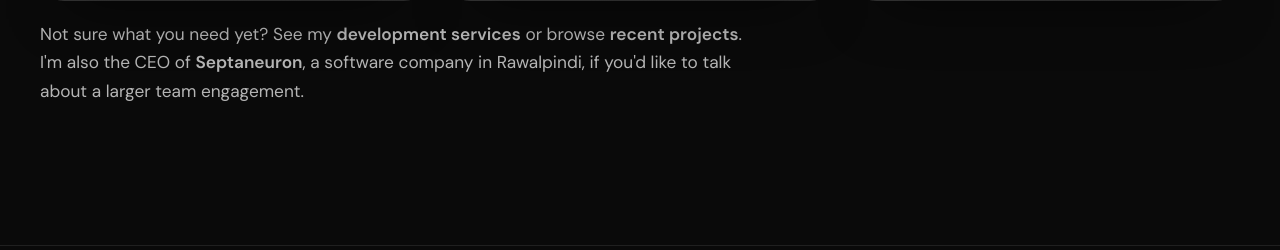
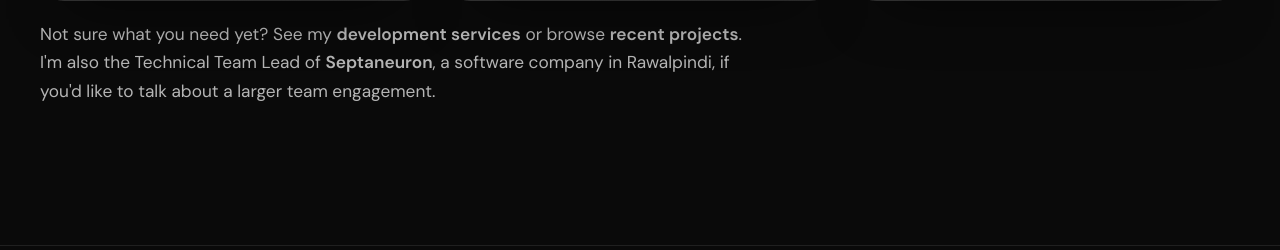
Before and after one commit to muhammadsouman7/my-portfolio, a Flask app: page /contact in a window 1280 px wide. Shown: the part 1133-1383 px from the top of the page. Run offline with Flask 3, Linux system fonts and the light colour scheme.

Commit message:
Update job title from CEO to Technical Team Lead

```diff
--- a/templates/contact.html
+++ b/templates/contact.html
@@ -62,6 +62,6 @@ Souman | Hire a Full Stack & AI Developer", "description": "Contact page of Muha
         </div>
     </div>
     <p class="lead reveal">Not sure what you need yet? See my <a href="{{ url_for('services') }}" class="link-inline"><strong>development services</strong></a> or browse <a href="{{ url_for('projects') }}" class="link-inline"><strong>recent projects</strong></a>. I'm also the
-        CEO of <a href="https://septaneuron.com/" target="_blank" rel="noopener" class="link-inline"><strong>Septaneuron</strong></a>, a software company in Rawalpindi, if you'd like to talk about a larger team engagement.</p>
+        Technical Team Lead of <a href="https://septaneuron.com/" target="_blank" rel="noopener" class="link-inline"><strong>Septaneuron</strong></a>, a software company in Rawalpindi, if you'd like to talk about a larger team engagement.</p>
 </section>
 {% endblock %}
```
